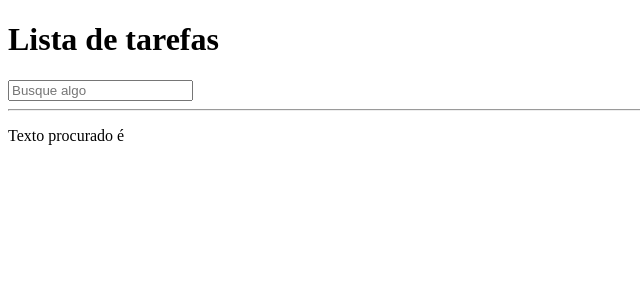
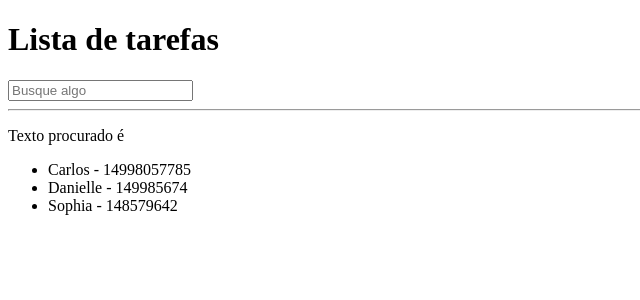
Before and after one commit to CarlosAmorim94/Learning_ReactJS, a React (Create React App) app in the folder Test_B7Web/: page / in a window 1280 px wide. Shown: the top 300 px of the page, without its empty margins (0-640 px from the left). Built offline with nearby package versions, Linux system fonts and the light colour scheme.

Commit message:
Exibindo lista

```diff
--- a/Test_B7Web/src/App.js
+++ b/Test_B7Web/src/App.js
@@ -6,14 +6,19 @@ import './App.css';
 function App() {
 
   const [texto, setTexto] = React.useState('')
-
-
+  const [list, setList] = React.useState([])
 
   function handleSearchInput(texto) {
     setTexto(texto)
   }
 
-
+  React.useEffect(()=>{
+    setList([
+      {nome: 'Carlos', numero: 14998057785},
+      {nome: 'Danielle', numero: 149985674},
+      {nome: 'Sophia', numero: 148579642},
+    ])
+  },[])
 
   return (<>
     <h1>Lista de tarefas</h1>
@@ -26,7 +31,13 @@ function App() {
 
     <p>Texto procurado é {texto} </p>
 
-
+    <ul>
+      {list.map((item, key)=>(
+        <li key={key}>
+          {item.nome} - {item.numero}
+        </li>
+      ))}
+    </ul>
 
   </>)
 }
```
